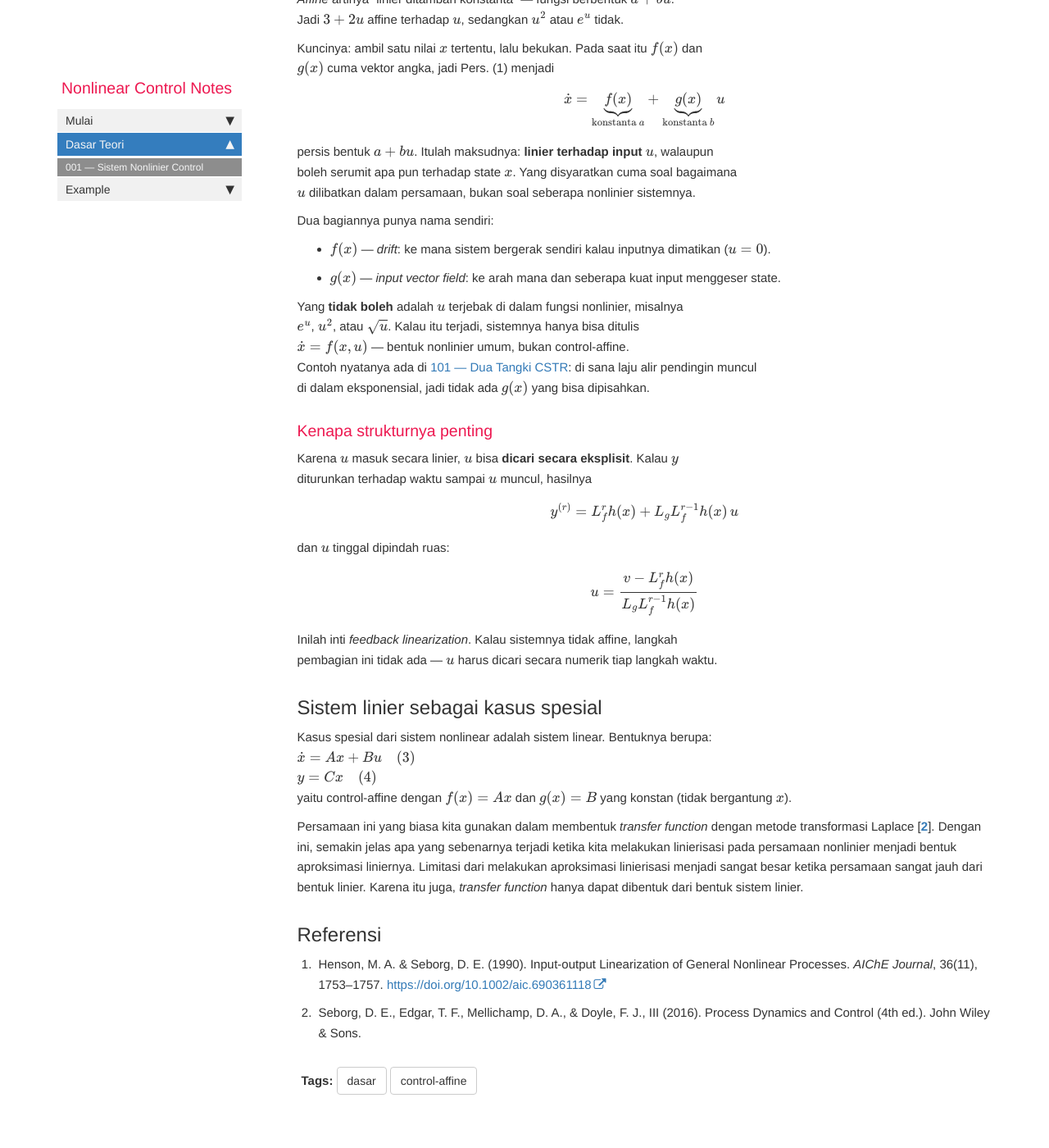
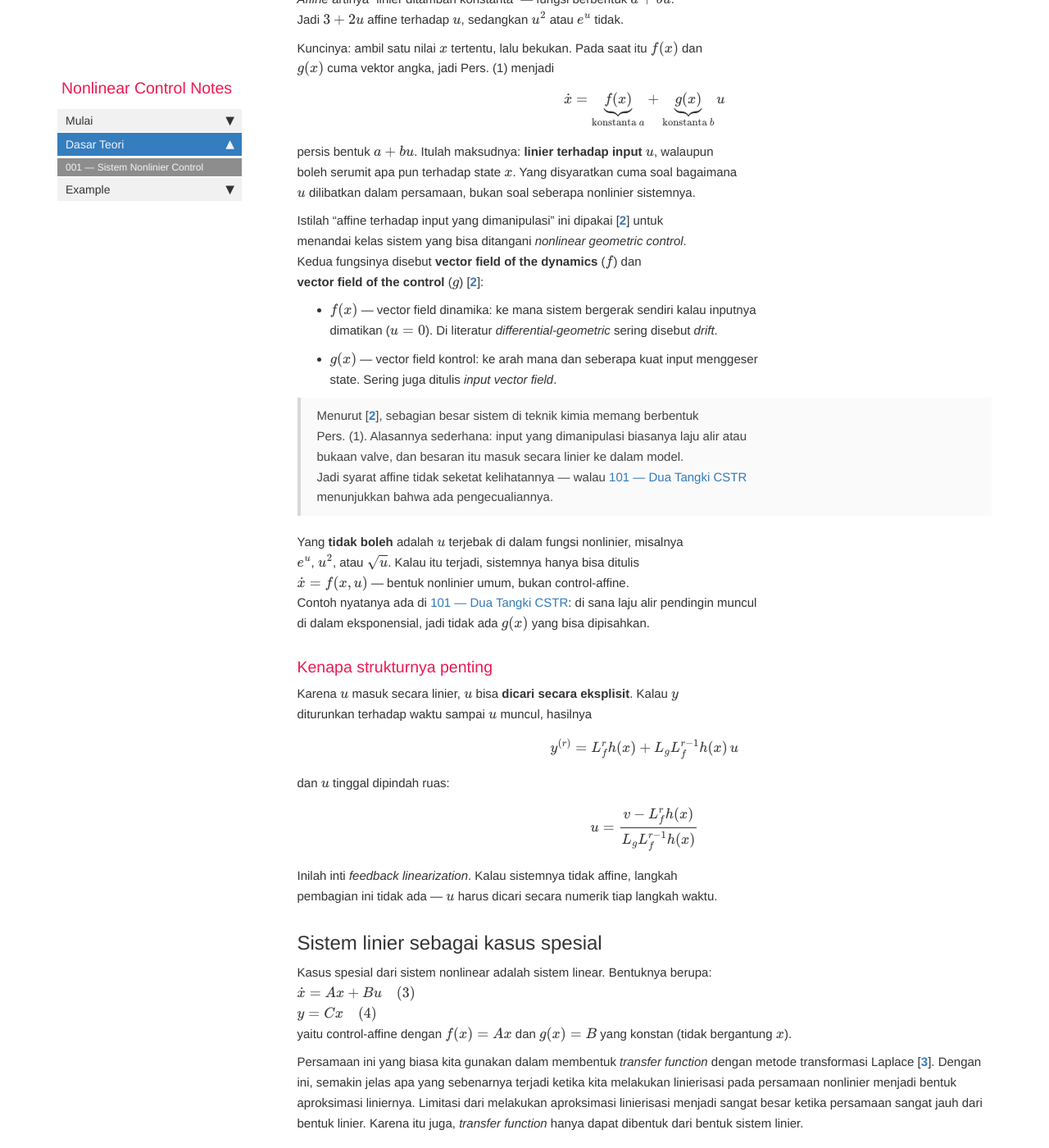
Before and after one commit to Pekosann/nonlinear-control-notes, a Jekyll site: the page built from notes/001-sistem-nonlinier-control-affine.md, in a window 1280 px wide and 1400 px high, scrolled down 912 px. Shown: the whole window at 82% size. Built offline with Jekyll 4.4.1, drawn with Linux system fonts in a browser that asks for light colours; comment, search, counter and statistics services are not loaded; some of the changed text lies outside the part shown.

Commit message:
Note 001: source the terminology, and fix a misattributed citation
f and g are now named as Corriou names them - 'vector field of the dynamics'
and 'vector field of the control' - with drift and input vector field given as
the differential-geometric aliases. Adds Corriou's point that most chemical
engineering systems are affine because the manipulated variable is a flow or a
valve position, which enters linearly.

The opening definition was credited to Henson & Seborg, but the text follows
Isidori & Di Benedetto Eqs. (46.1)-(46.2) almost verbatim, down to the phrasing
of internal state / control input / measured output. Re-credited.

```diff
--- a/notes/001-sistem-nonlinier-control-affine.md
+++ b/notes/001-sistem-nonlinier-control-affine.md
@@ -37,10 +37,21 @@ persis bentuk $a + bu$. Itulah maksudnya: **linier terhadap input $u$**, walaupu
 boleh serumit apa pun terhadap state $x$. Yang disyaratkan cuma soal bagaimana
 $u$ dilibatkan dalam persamaan, bukan soal seberapa nonlinier sistemnya.
 
-Dua bagiannya punya nama sendiri:
+Istilah "affine terhadap input yang dimanipulasi" ini dipakai [@corriou] untuk
+menandai kelas sistem yang bisa ditangani *nonlinear geometric control*.
+Kedua fungsinya disebut **vector field of the dynamics** ($f$) dan
+**vector field of the control** ($g$) [@corriou]:
 
-- $f(x)$ — *drift*: ke mana sistem bergerak sendiri kalau inputnya dimatikan ($u=0$).
-- $g(x)$ — *input vector field*: ke arah mana dan seberapa kuat input menggeser state.
+- $f(x)$ — vector field dinamika: ke mana sistem bergerak sendiri kalau inputnya
+  dimatikan ($u=0$). Di literatur *differential-geometric* sering disebut *drift*.
+- $g(x)$ — vector field kontrol: ke arah mana dan seberapa kuat input menggeser
+  state. Sering juga ditulis *input vector field*.
+
+> Menurut [@corriou], sebagian besar sistem di teknik kimia memang berbentuk
+> Pers. (1). Alasannya sederhana: input yang dimanipulasi biasanya laju alir atau
+> bukaan valve, dan besaran itu masuk secara linier ke dalam model.
+> Jadi syarat affine tidak seketat kelihatannya — walau [101 — Dua Tangki CSTR](101-dua-tangki-CSTR.html)
+> menunjukkan bahwa ada pengecualiannya.
 
 Yang **tidak boleh** adalah $u$ terjebak di dalam fungsi nonlinier, misalnya
 $e^{u}$, $u^2$, atau $\sqrt{u}$. Kalau itu terjadi, sistemnya hanya bisa ditulis
```
Also changed, not shown: other parts of notes/001-sistem-nonlinier-control-affine.md (+1 -1 lines).
